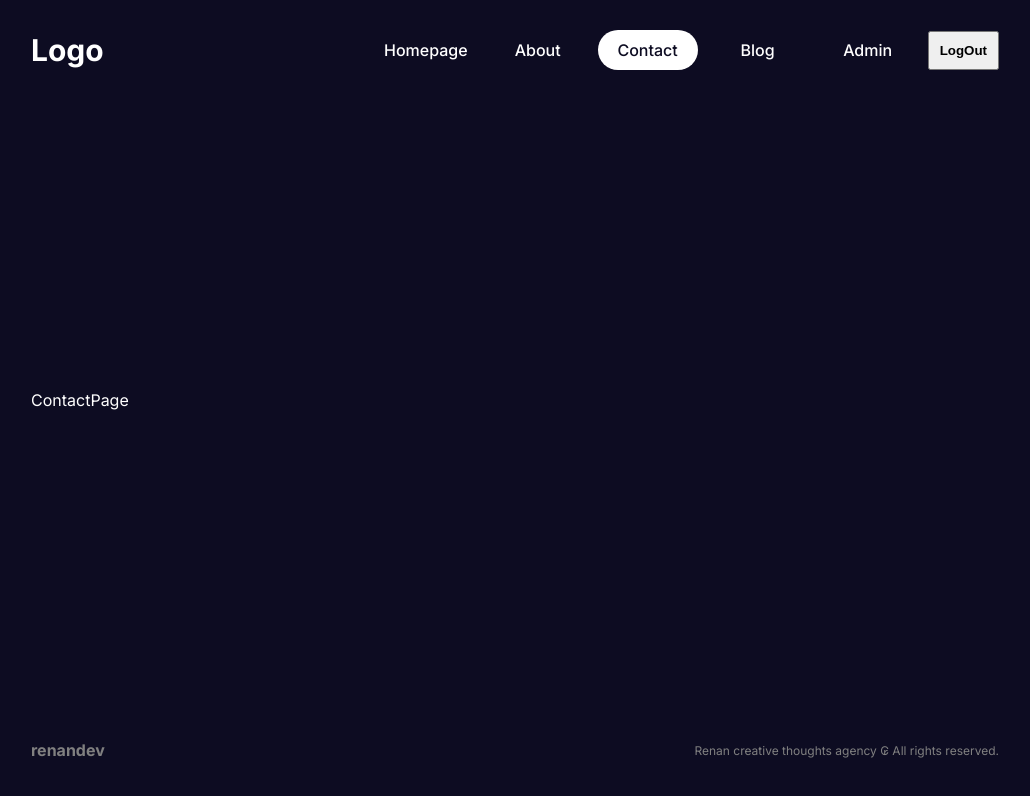
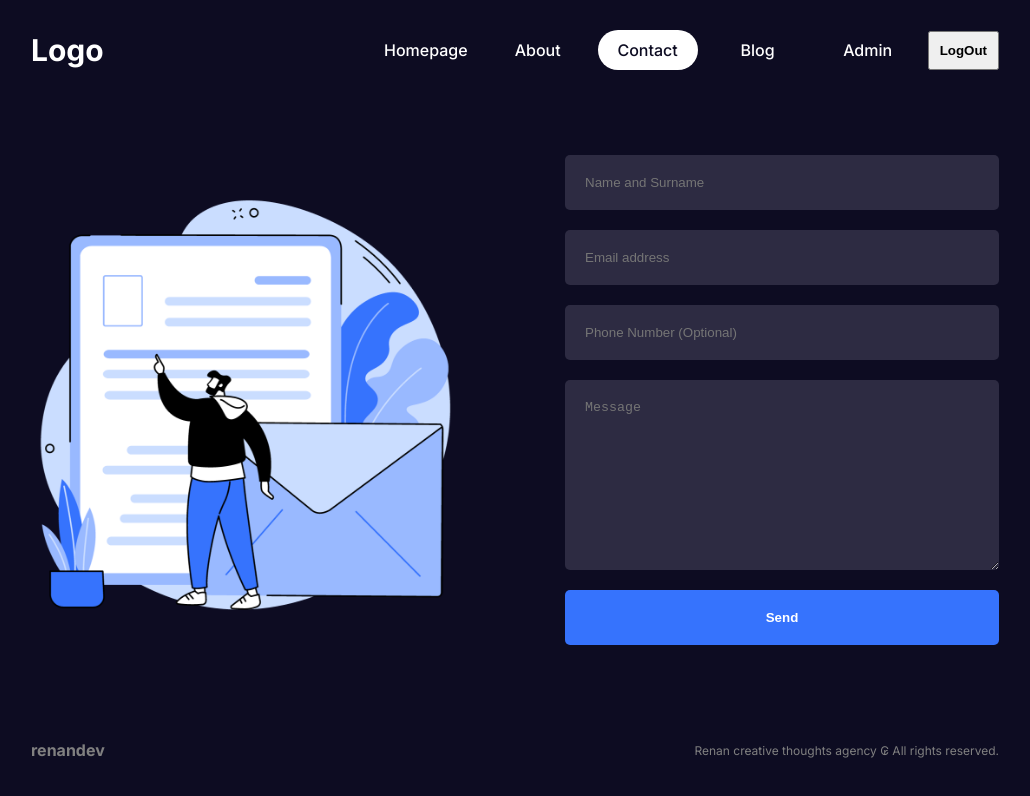
Before and after one commit to renangom/nextBlog, a Next.js app: page /contact in a window 1280 px wide. Shown: the top 796 px of the page, without its empty margins (125-1155 px from the left). Built offline with nearby package versions, Linux system fonts and the light colour scheme.

Commit message:
Styling contact page

```diff
--- /dev/null
+++ b/src/app/contact/contact.module.css
@@ -0,0 +1,48 @@
+.container {
+    display: flex;
+    align-items: center;
+    gap: 100px;
+
+}
+
+.imgContainer {
+    flex: 1;
+    height: 500px;
+    position: relative;
+}
+
+.img {
+    object-fit: contain;
+}
+
+
+.formContainer{
+    flex: 1;
+}
+
+
+.form {
+    display: flex;
+    flex-direction: column;
+    gap: 20px;
+}
+
+.form input,
+.form textarea {
+    padding: 20px;
+    border-radius: 5px;
+    border: none;
+    outline: none;
+    background-color: var(--bgSoft);
+    color: var(--text);
+}
+
+.form button {
+    padding: 20px;
+    background-color: var(--btn);
+    color: var(--text);
+    font-weight: bold;
+    border: none;
+    border-radius: 5px;
+    cursor: pointer;
+}
--- a/src/app/contact/page.jsx
+++ b/src/app/contact/page.jsx
@@ -1,7 +1,25 @@
+
+"use client"
+import Image from 'next/image'
+import styles from './contact.module.css'
+
 
 const ContactPage = () => {
     return (
-        <div> ContactPage</div>
+        <div className={styles.container}>
+            <div className={styles.imgContainer}>
+                <Image src='/contact.png' alt='' fill className={styles.img} />
+            </div>
+            <div className={styles.formContainer}>
+                <form action="" className={styles.form}>
+                    <input type="text" placeholder='Name and Surname' />
+                    <input type="text" placeholder='Email address' />
+                    <input type="text" placeholder='Phone Number (Optional)' />
+                    <textarea name='' id='' cols='30' rows='10' placeholder='Message' ></textarea>
+                    <button>Send</button>
+                </form>
+            </div>
+        </div>
     )
 }
 
```
